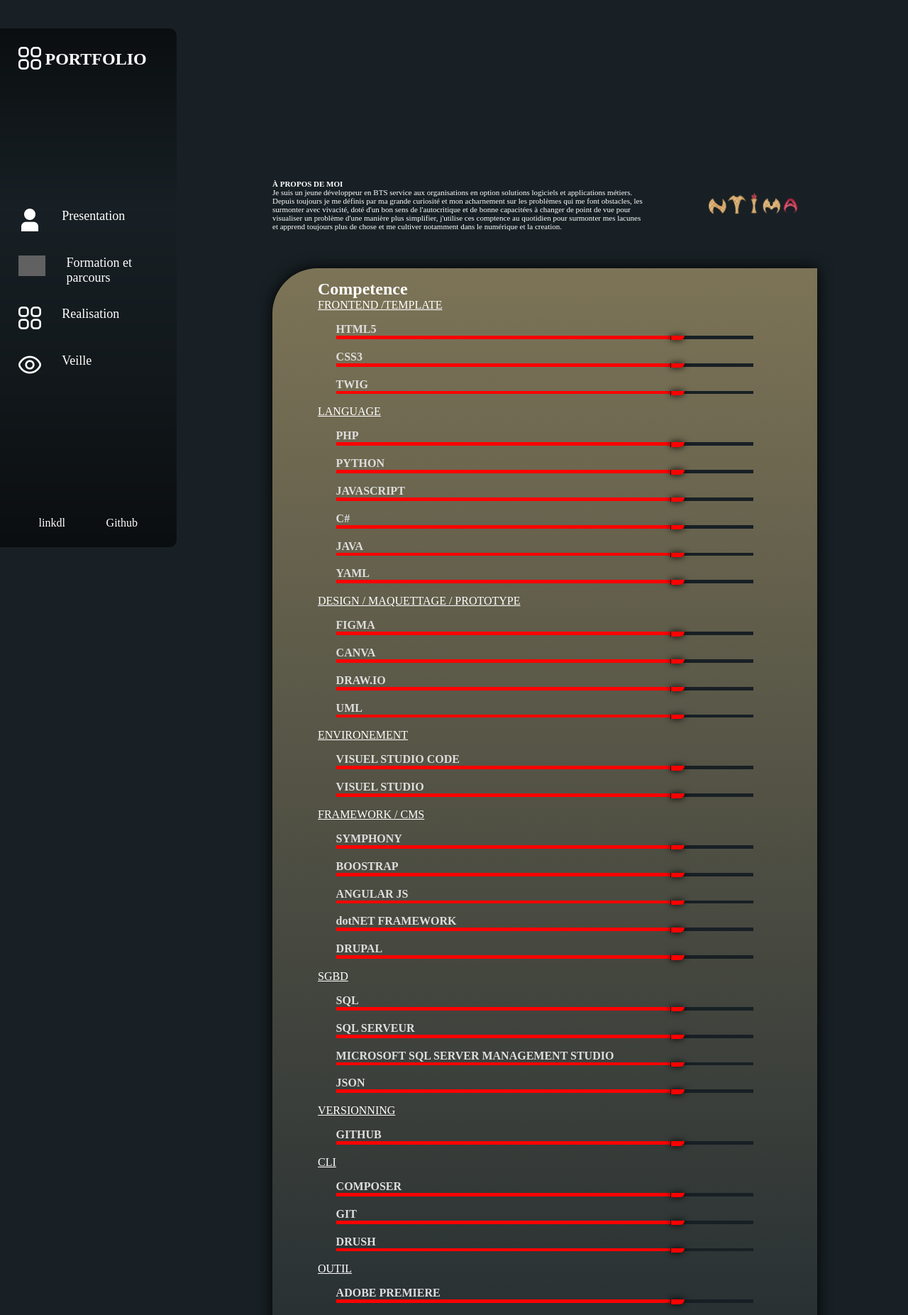
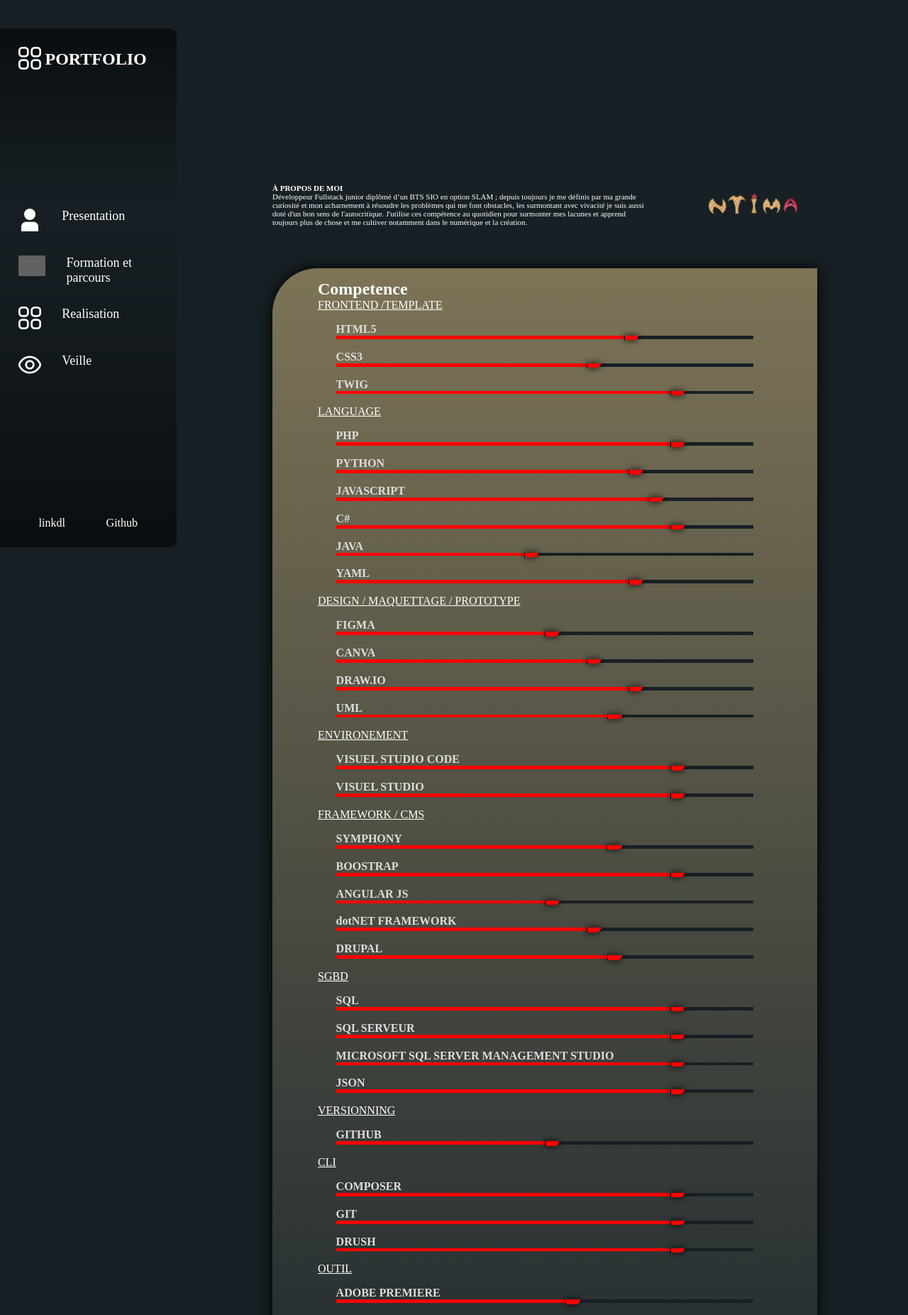
Before and after one commit to calebModeste/portefolio, a PHP site: page / in a window 1280 px wide. Shown: the top 1853 px of the page at 71% size. Run offline with PHP 8.4, Linux system fonts and the light colour scheme; grey boxes are pictures that could not be loaded.

Commit message:
progressive

```diff
--- a/index.html
+++ b/index.html
@@ -90,15 +90,14 @@
     <main>
         <section id="Presentation" >
             <div class="Present-me">
-                <div >
+                    <div >
                         <h4>À PROPOS DE MOI</h4>
                         <p>
-                            Je suis un jeune développeur en BTS service aux organisations en option solutions logiciels et applications métiers.
-                            Depuis toujours je me définis par ma grande curiosité et mon acharnement sur les problèmes qui me font obstacles, les surmonter avec vivacité, doté d'un bon sens de l'autocritique et de bonne capacitées à changer de point de vue pour visualiser un problème d'une manière plus simplifier, j'utilise ces comptence au quotidien pour surmonter mes lacunes et apprend toujours plus de chose et me cultiver notamment dans le numérique et la creation.
+                            Développeur Fullstack junior diplômé d’un BTS SIO en option SLAM ; depuis toujours je me définis par ma grande curiosité et mon acharnement à résoudre les problèmes qui me font obstacles, les surmontant avec vivacité je suis aussi doté d'un bon sens de l'autocritique. J'utilise ces compétence au quotidien pour surmonter mes lacunes et apprend toujours plus de chose et me cultiver notamment dans le numérique et la création.
                         </p>
                     </div>
 
-                    <div  >
+                    <div>
                         <img src="img/fe6dddc1-dc08-48b3-a172-58c4be1a9480.png" alt="LOGO" >
                     </div>
             </div>
@@ -117,116 +116,116 @@
                             </div>
                             <div class="element">
                                 <h4>CSS3 </h4>
-                                <div class="progBar"> <div class="progstep1"></div> <div class="point"></div> </div>
+                                <div class="progBar"> <div class="progstep2"></div> <div class="point"></div> </div>
                             </div>
                             <div class="element">
                                 <h4>TWIG </h4>
-                                <div class="progBar"> <div class="progstep1"></div> <div class="point"></div> </div>
+                                <div class="progBar"> <div class="progstep3"></div> <div class="point"></div> </div>
                             </div>
 
                         <!--   -->
                         <u>LANGUAGE</u>
                             <div class="element">
                                 <h4>PHP </h4>
-                                <div class="progBar"> <div class="progstep1"></div> <div class="point"></div> </div>
+                                <div class="progBar"> <div class="progstep4"></div> <div class="point"></div> </div>
                             </div>
                             <div class="element">
                                 <h4>PYTHON </h4>
-                                <div class="progBar"> <div class="progstep1"></div> <div class="point"></div> </div>
+                                <div class="progBar"> <div class="progstep5"></div> <div class="point"></div> </div>
                             </div>
                             <div class="element">
                                 <h4>JAVASCRIPT </h4>
-                                <div class="progBar"> <div class="progstep1"></div> <div class="point"></div> </div>
+                                <div class="progBar"> <div class="progstep6"></div> <div class="point"></div> </div>
                             </div>
                             <div class="element">
                                 <h4>C# </h4>
-                                <div class="progBar"> <div class="progstep1"></div> <div class="point"></div> </div>
+                                <div class="progBar"> <div class="progstep7"></div> <div class="point"></div> </div>
                             </div>
                             <div class="element">
                                 <h4>JAVA </h4>
-                                <div class="progBar"> <div class="progstep1"></div> <div class="point"></div> </div>
+                                <div class="progBar"> <div class="progstep8"></div> <div class="point"></div> </div>
                             </div>
                             <div class="element">
                                 <h4>YAML </h4>
-                                <div class="progBar"> <div class="progstep1"></div> <div class="point"></div> </div>
+                                <div class="progBar"> <div class="progstep9"></div> <div class="point"></div> </div>
                             </div>
 
                         <!--   -->
                         <u>DESIGN / MAQUETTAGE / PROTOTYPE</u>
                             <div class="element">
                                 <h4>FIGMA </h4>
-                                <div class="progBar"> <div class="progstep1"></div> <div class="point"></div> </div>
+                                <div class="progBar"> <div class="progstep1a"></div> <div class="point"></div> </div>
                             </div>
                             <div class="element">
                                 <h4>CANVA </h4>
-                                <div class="progBar"> <div class="progstep1"></div> <div class="point"></div> </div>
+                                <div class="progBar"> <div class="progstep2a"></div> <div class="point"></div> </div>
                             </div>
                             <div class="element">
                                 <h4>DRAW.IO </h4>
-                                <div class="progBar"> <div class="progstep1"></div> <div class="point"></div> </div>
+                                <div class="progBar"> <div class="progstep3a"></div> <div class="point"></div> </div>
                             </div>
                             <div class="element">
                                 <h4>UML </h4>
-                                <div class="progBar"> <div class="progstep1"></div> <div class="point"></div> </div>
+                                <div class="progBar"> <div class="progstep4a"></div> <div class="point"></div> </div>
                             </div>
 
                         <!--   -->
                         <u>ENVIRONEMENT</u>
                             <div class="element">
                                 <h4>VISUEL STUDIO CODE </h4>
-                                <div class="progBar"> <div class="progstep1"></div> <div class="point"></div> </div>
+                                <div class="progBar"> <div class="progstep5a"></div> <div class="point"></div> </div>
                             </div>                            <div class="element">
                                 <h4>VISUEL STUDIO </h4>
-                                <div class="progBar"> <div class="progstep1"></div> <div class="point"></div> </div>
+                                <div class="progBar"> <div class="progstep6a"></div> <div class="point"></div> </div>
                             </div>
 
                         <!--   -->
                         <u>FRAMEWORK / CMS</u>
                             <div class="element">
                                 <h4>SYMPHONY </h4>
-                                <div class="progBar"> <div class="progstep1"></div> <div class="point"></div> </div>
+                                <div class="progBar"> <div class="progstep7a"></div> <div class="point"></div> </div>
                             </div>
                             <div class="element">
                                 <h4>BOOSTRAP </h4>
-                                <div class="progBar"> <div class="progstep1"></div> <div class="point"></div> </div>
+                                <div class="progBar"> <div class="progstep8a"></div> <div class="point"></div> </div>
                             </div>
                             <div class="element">
                                 <h4>ANGULAR JS </h4>
-                                <div class="progBar"> <div class="progstep1"></div> <div class="point"></div> </div>
+                                <div class="progBar"> <div class="progstep9a"></div> <div class="point"></div> </div>
                             </div>
                             <div class="element">
                                 <h4>dotNET FRAMEWORK </h4>
-                                <div class="progBar"> <div class="progstep1"></div> <div class="point"></div> </div>
+                                <div class="progBar"> <div class="progstep1b"></div> <div class="point"></div> </div>
                             </div>
                             <div class="element">
                                 <h4>DRUPAL </h4>
-                                <div class="progBar"> <div class="progstep1"></div> <div class="point"></div> </div>
+                                <div class="progBar"> <div class="progstep2b"></div> <div class="point"></div> </div>
                             </div>
 
                         <!--   -->
                         <u>SGBD</u>
                             <div class="element">
                                 <h4>SQL </h4>
-                                <div class="progBar"> <div class="progstep1"></div> <div class="point"></div> </div>
+                                <div class="progBar"> <div class="progstep3b"></div> <div class="point"></div> </div>
                             </div>
                             <div class="element">
                                 <h4>SQL SERVEUR </h4>
-                                <div class="progBar"> <div class="progstep1"></div> <div class="point"></div> </div>
+                                <div class="progBar"> <div class="progstep4b"></div> <div class="point"></div> </div>
                             </div>
                             <div class="element">
                                 <h4>MICROSOFT SQL SERVER MANAGEMENT STUDIO </h4>
-                                <div class="progBar"> <div class="progstep1"></div> <div class="point"></div> </div>
+                                <div class="progBar"> <div class="progstep5b"></div> <div class="point"></div> </div>
                             </div>
                             <div class="element">
                                 <h4>JSON </h4>
-                                <div class="progBar"> <div class="progstep1"></div> <div class="point"></div> </div>
+                                <div class="progBar"> <div class="progstep6b"></div> <div class="point"></div> </div>
                             </div>
 
                         <!--   -->
                         <u>VERSIONNING</u>
                             <div class="element">
                                 <h4>GITHUB </h4>
-                                <div class="progBar"> <div class="progstep1"></div> <div class="point"></div> </div>
+                                <div class="progBar"> <div class="progstep7b"></div> <div class="point"></div> </div>
                             </div>
 
 
@@ -234,42 +233,42 @@
                         <u>CLI</u>
                             <div class="element">
                                 <h4>COMPOSER </h4>
-                                <div class="progBar"> <div class="progstep1"></div> <div class="point"></div> </div>
+                                <div class="progBar"> <div class="progstep8b"></div> <div class="point"></div> </div>
                             </div>
                             <div class="element">
                                 <h4>GIT </h4>
-                                <div class="progBar"> <div class="progstep1"></div> <div class="point"></div> </div>
+                                <div class="progBar"> <div class="progstep9b"></div> <div class="point"></div> </div>
                             </div>
                             <div class="element">
                                 <h4>DRUSH </h4>
-                                <div class="progBar"> <div class="progstep1"></div> <div class="point"></div> </div>
+                                <div class="progBar"> <div class="progstep1c"></div> <div class="point"></div> </div>
                             </div>
 
                         <!--   -->
                         <u>OUTIL</u>
                         <div class="element">
                             <h4>ADOBE PREMIERE </h4>
-                            <div class="progBar"> <div class="progstep1"></div> <div class="point"></div> </div>
+                            <div class="progBar"> <div class="progstep2c"></div> <div class="point"></div> </div>
                         </div>
                         <div class="element">
                             <h4>ADOBE AFTER EFFECT</h4>
-                            <div class="progBar"> <div class="progstep1"></div> <div class="point"></div> </div>
+                            <div class="progBar"> <div class="progstep3c"></div> <div class="point"></div> </div>
                         </div>
                         <div class="element">
                             <h4>AUDACITY </h4>
-                            <div class="progBar"> <div class="progstep1"></div> <div class="point"></div> </div>
+                            <div class="progBar"> <div class="progstep4c"></div> <div class="point"></div> </div>
                         </div>
                         <div class="element">
                             <h4>ADOBE ILLUSTRATOR</h4>
-                            <div class="progBar"> <div class="progstep1"></div> <div class="point"></div> </div>
+                            <div class="progBar"> <div class="progstep5c"></div> <div class="point"></div> </div>
                         </div>
                         <div class="element">
                             <h4>ADOBE PHOTOSHOP</h4>
-                            <div class="progBar"> <div class="progstep1"></div> <div class="point"></div> </div>
+                            <div class="progBar"> <div class="progstep6c"></div> <div class="point"></div> </div>
                         </div>
                         <div class="element">
                             <h4>VISIONNEUSE 3D </h4>
-                            <div class="progBar"> <div class="progstep1"></div> <div class="point"></div> </div>
+                            <div class="progBar"> <div class="progstep7c"></div> <div class="point"></div> </div>
                         </div>
 
 
--- a/style/structure_desktop.css
+++ b/style/structure_desktop.css
@@ -203,6 +203,170 @@ main section{
 /*Progression bar*/
 .progstep1{
     height: 100%;
+    width: 69%;
+    background-color:#ff0000 ;
+}
+.progstep2{
+    height: 100%;
+    width: 60%;
+    background-color:#ff0000 ;
+}
+.progstep3{
+    height: 100%;
     width: 80%;
     background-color:#ff0000 ;
 }
+.progstep4{
+    height: 100%;
+    width: 80%;
+    background-color:#ff0000 ;
+}
+.progstep5{
+    height: 100%;
+    width: 70%;
+    background-color:#ff0000 ;
+}
+.progstep6{
+    height: 100%;
+    width: 75%;
+    background-color:#ff0000 ;
+}
+.progstep7{
+    height: 100%;
+    width: 80%;
+    background-color:#ff0000 ;
+}
+.progstep8{
+    height: 100%;
+    width: 45%;
+    background-color:#ff0000 ;
+}
+.progstep9{
+    height: 100%;
+    width: 70%;
+    background-color:#ff0000 ;
+}
+.progstep1a{
+    height: 100%;
+    width: 50%;
+    background-color:#ff0000 ;
+}
+.progstep2a{
+    height: 100%;
+    width: 60%;
+    background-color:#ff0000 ;
+}
+.progstep3a{
+    height: 100%;
+    width: 70%;
+    background-color:#ff0000 ;
+}
+.progstep4a{
+    height: 100%;
+    width: 65%;
+    background-color:#ff0000 ;
+}
+.progstep5a{
+    height: 100%;
+    width: 80%;
+    background-color:#ff0000 ;
+}
+.progstep6a{
+    height: 100%;
+    width: 80%;
+    background-color:#ff0000 ;
+}
+.progstep7a{
+    height: 100%;
+    width: 65%;
+    background-color:#ff0000 ;
+}
+.progstep8a{
+    height: 100%;
+    width: 80%;
+    background-color:#ff0000 ;
+}
+.progstep9a{
+    height: 100%;
+    width: 50%;
+    background-color:#ff0000 ;
+}
+.progstep1b{
+    height: 100%;
+    width: 60%;
+    background-color:#ff0000 ;
+}
+.progstep2b{
+    height: 100%;
+    width: 65%;
+    background-color:#ff0000 ;
+}
+.progstep3b{
+    height: 100%;
+    width: 80%;
+    background-color:#ff0000 ;
+}
+.progstep4b{
+    height: 100%;
+    width: 80%;
+    background-color:#ff0000 ;
+}
+.progstep5b{
+    height: 100%;
+    width: 80%;
+    background-color:#ff0000 ;
+}
+.progstep6b{
+    height: 100%;
+    width: 80%;
+    background-color:#ff0000 ;
+}
+.progstep7b{
+    height: 100%;
+    width: 50%;
+    background-color:#ff0000 ;
+}
+.progstep8b{
+    height: 100%;
+    width: 80%;
+    background-color:#ff0000 ;
+}
+.progstep9b{
+    height: 100%;
+    width: 80%;
+    background-color:#ff0000 ;
+}.progstep1c{
+    height: 100%;
+    width: 80%;
+    background-color:#ff0000 ;
+}
+.progstep2c{
+    height: 100%;
+    width: 55%;
+    background-color:#ff0000 ;
+}
+.progstep3c{
+    height: 100%;
+    width: 50%;
+    background-color:#ff0000 ;
+}
+.progstep4c{
+    height: 100%;
+    width: 50%;
+    background-color:#ff0000 ;
+}
+.progstep5c{
+    height: 100%;
+    width: 50%;
+    background-color:#ff0000 ;
+}
+.progstep6c{
+    height: 100%;
+    width: 50%;
+    background-color:#ff0000 ;
+}
+.progstep7c{
+    height: 100%;
+    width: 55%;
+    background-color:#ff0000 ;
+}
--- a/style/structure_mobile.css
+++ b/style/structure_mobile.css
@@ -28,17 +28,21 @@ main section{
 
 
 }
+.Present-me div:nth-child(1){
+    /*STRUCTURE*/
+    width: 70%;
+}
 .Present-me div:nth-child(2){
     /*STRUCTURE*/
     border-radius: 50%;
     padding: 0vh 2vw;
-    width: 20vw;
+    width: 30%;
     margin-left: 5vw;
 
 }
 .Present-me div:nth-child(2) img{
     /*STRUCTURE*/
-    width: 10vw;
+    width: 25vw;
 
 }
             /*EXPERIENCE*/
```
